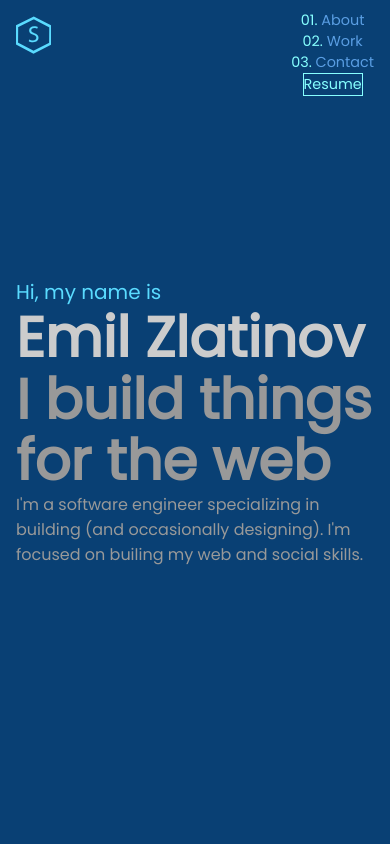
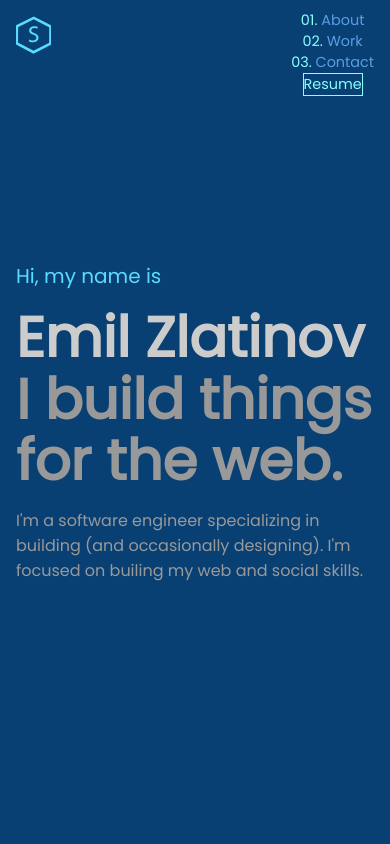
Before and after one commit to StroverIT/portfolio, a React (Create React App) app: page / in a window 390 px wide. Shown: the top 844 px of the page. Built offline with nearby package versions, Linux system fonts and the light colour scheme.

Commit message:
Random changes

```diff
--- a/sass/base/_typography.scss
+++ b/sass/base/_typography.scss
@@ -2,6 +2,6 @@
     font-size: 1.25rem;
 }
 .big-title{
-    font-size: 4rem;
+    font-size: 3.5rem;
     line-height: 1.1;
 }
--- a/src/components/header/Header.jsx
+++ b/src/components/header/Header.jsx
@@ -4,16 +4,16 @@ import "./header.css"
 export default function Header() {
   return (
     <header className="d-flex justify-content-center flex-column">
-     <div className="pb-sm-1">
+     <div className="pb-1">
        <p className="primary-color bigger-text">Hi, my name is</p>
      </div>
       <div >
         <h1 className="title-color big-title">Emil Zlatinov</h1>
       </div>
      <div>
-       <h1 className="reading-text-color big-title">I build things for the web</h1>
+       <h1 className="reading-text-color big-title">I build things for the web.</h1>
      </div>
-     <div className="col-sm-7 mt-sm-1">
+     <div className="col-sm-7 mt-1">
        <p className="reading-text-color ">I'm a software engineer specializing in building (and occasionally designing). I'm focused on builing my web and social skills.</p>
      </div>
     </header>
```
Also changed, not shown: 1 other file (tests, documents, lock files or other folders).
